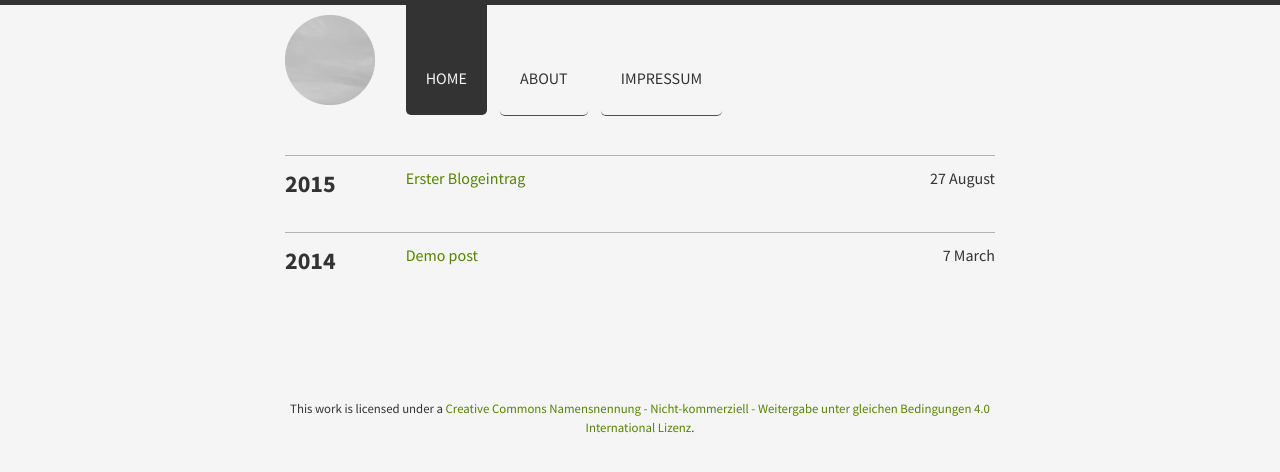
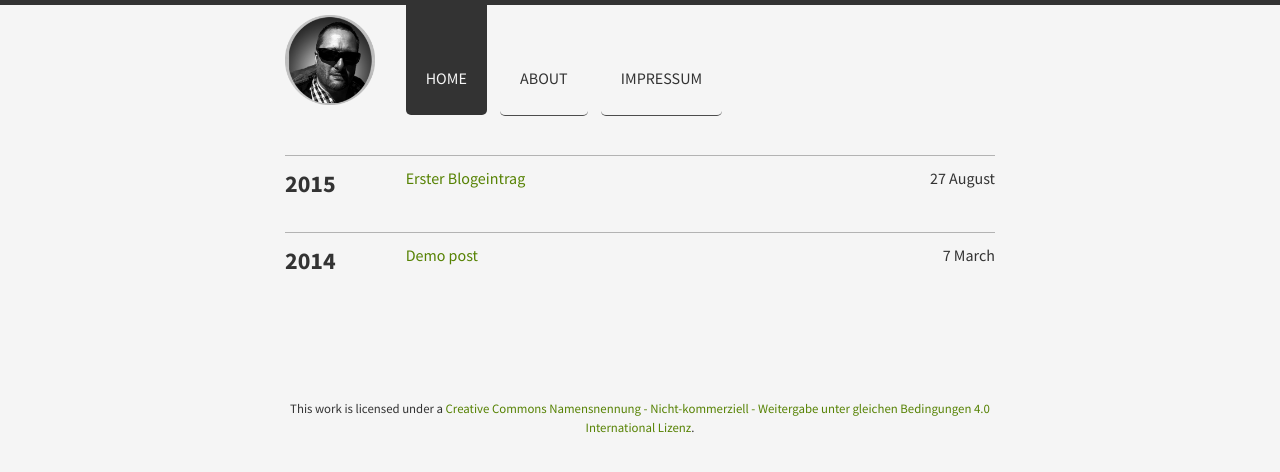
Before and after one commit to netbuk/netbuk.github.io, a Jekyll site: the page built from index.html, in a window 1280 px wide. Shown: the top 472 px of the page. Built offline with Jekyll 4.4.1, drawn with Linux system fonts in a browser that asks for light colours; nearby versions of some CDN libraries; Markdown is read by kramdown in place of the engine named in the settings.

Commit message:
Änderung der default

```diff
--- a/_layouts/default.html
+++ b/_layouts/default.html
@@ -9,7 +9,7 @@
         <div class="col span_2 center">
           <!-- TODO: add baseurl to the logo link -->
           <a href="{{ site.url }}" id="logo" title="{{ site.data.brume.name }}"
-             style="background-image: url({{site.baseurl}}/public/images/logo.png);"></a>
+             style="background-image: url({{site.baseurl}}/public/images/logo1.png);"></a>
         </div>
         {% include navigation.html %}
       </header>
```
